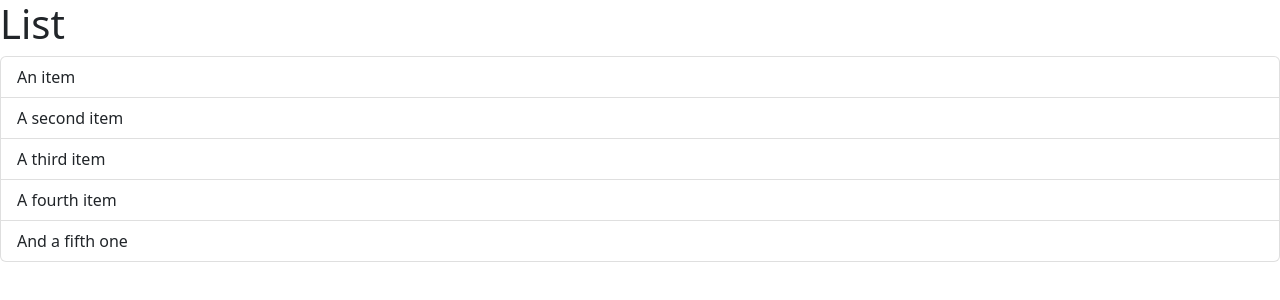
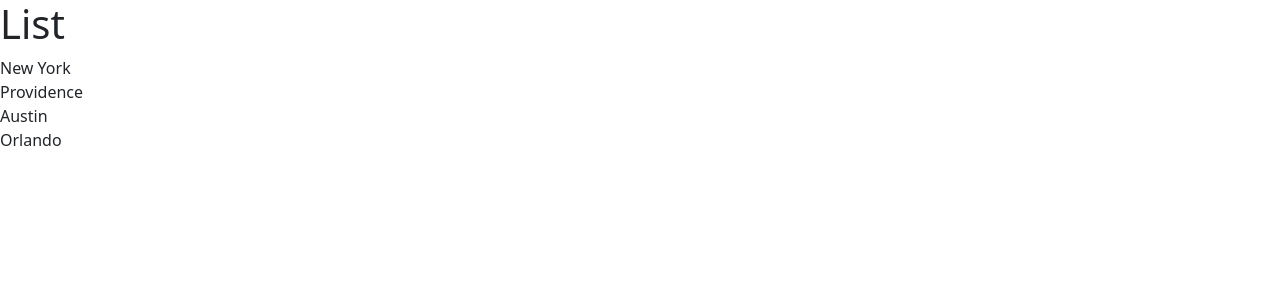
Before and after one commit to thomasmartinez114/gameHub, a React (Vite) app: page / in a window 1280 px wide. Shown: the top 300 px of the page. Built offline with nearby package versions, Linux system fonts and the light colour scheme.

Commit message:
rendered array into list

```diff
--- a/src/components/ListGroup.tsx
+++ b/src/components/ListGroup.tsx
@@ -1,13 +1,13 @@
 function ListGroup() {
+  const items = ["New York", "Providence", "Austin", "Orlando"]
+
   return (
     <>
       <h1>List</h1>
       <ul className="list-group">
-        <li className="list-group-item">An item</li>
-        <li className="list-group-item">A second item</li>
-        <li className="list-group-item">A third item</li>
-        <li className="list-group-item">A fourth item</li>
-        <li className="list-group-item">And a fifth one</li>
+        {items.map((item) => (
+          <li key={item}>{item}</li>
+        ))}
       </ul>
     </>
   )
```
